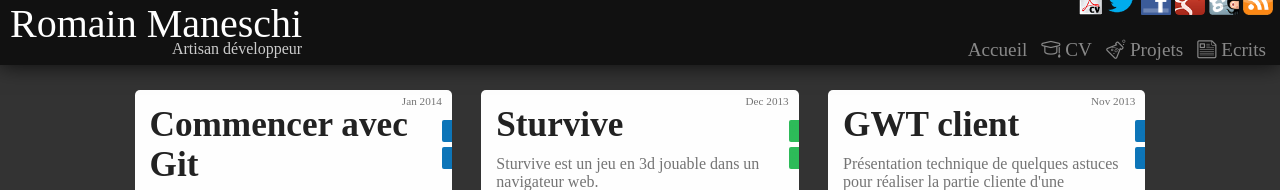
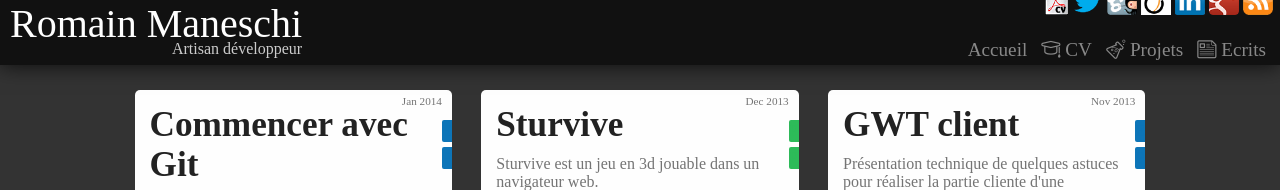
Before and after one commit to manland/manland.github.com, a Jekyll site: the page built from index.html, in a window 1280 px wide. Shown: the top 190 px of the page. Built offline with Jekyll 4.4.1, drawn with Linux system fonts in a browser that asks for light colours.

Commit message:
add linkedin + viadeo link in header and delete facebook :p

```diff
--- a/_layouts/default.html
+++ b/_layouts/default.html
@@ -58,9 +58,11 @@
       <div class="social-network">
         <a href="http://cv.lydiman.net" target="_blank"><img src="/img/cvpdf.gif" width="30px" /></a>
         <a href="https://twitter.com/RmManeschi" target="_blank"><img src="/img/brand/twitter.png" width="30px" /></a>
-        <a href="http://www.facebook.com/romain.maneschi" target="_blank"><img src="/img/brand/facebook.png" width="30px" /></a>
+        <a href="https://github.com/manland" target="_blank"><img src="/img/brand/github.png" width="30px" /></a>
+        <a href="http://www.viadeo.com/fr/profile/romain.maneschi" target="_blank"><img src="/img/brand/viadeo.png" width="30px" /></a>
+        <a href="http://www.linkedin.com/pub/romain-maneschi/5b/422/aa9" target="_blank"><img src="/img/brand/linkedin.png" width="30px" /></a>
         <a href="https://plus.google.com/+RomainManeschi" target="_blank"><img src="/img/brand/googleplus.png" width="30px" /></a>
-        <a href="https://github.com/manland" target="_blank"><img src="/img/brand/github.png" width="30px" /></a>
+        <!--<a href="http://www.facebook.com/romain.maneschi" target="_blank"><img src="/img/brand/facebook.png" width="30px" /></a>-->
         <a href="http://manland.github.com/feed.xml" target="_blank"><img src="/img/brand/rss.png" width="30px" /></a>
       </div>
     </header>
```
